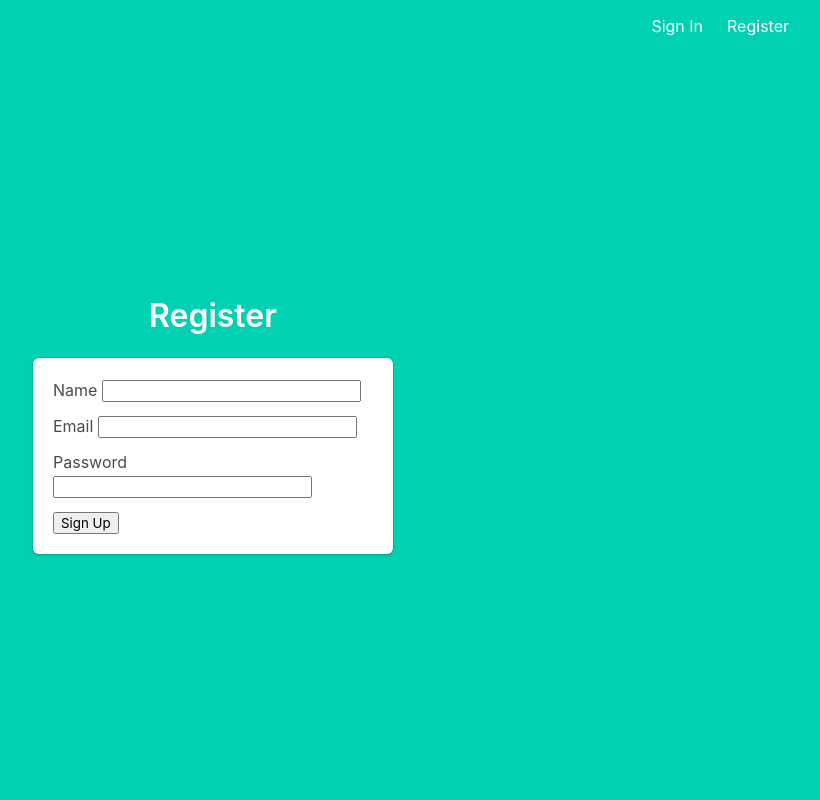
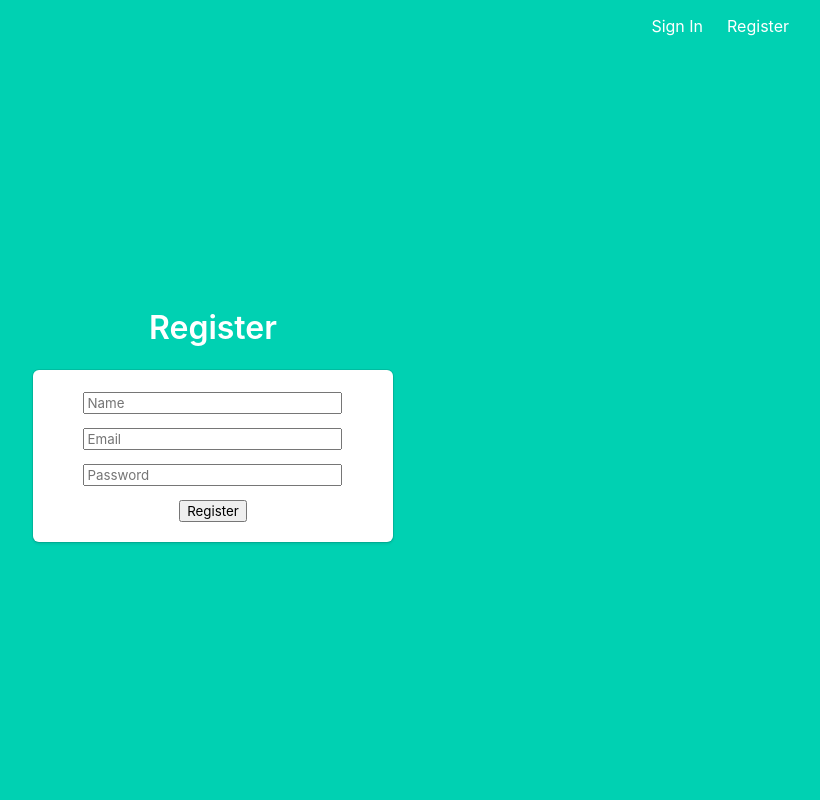
Before and after one commit to mzaneri/TTP-FS, a Flask app: page /register in a window 1280 px wide. Shown: the whole page, without its empty margins (427-1247 px from the left). Run offline with Flask 2, Linux system fonts and the light colour scheme.

Commit message:
Fixed UI on signin and register views

```diff
--- a/app/forms.py
+++ b/app/forms.py
@@ -3,15 +3,15 @@ from wtforms import StringField, PasswordField, SubmitField, IntegerField
 from wtforms.validators import DataRequired
 
 class RegisterForm(FlaskForm):
-    name = StringField('Name', validators=[DataRequired()])
-    email = StringField('Email', validators=[DataRequired()])
-    password = PasswordField('Password', validators=[DataRequired()])
-    submit = SubmitField('Sign Up')
+    name = StringField('Name', validators=[DataRequired()], render_kw={"placeholder": "Name"})
+    email = StringField('Email', validators=[DataRequired()], render_kw={"placeholder": "Email"})
+    password = PasswordField('Password', validators=[DataRequired()], render_kw={"placeholder": "Password"})
+    submit = SubmitField('Register')
 
 class SignInForm(FlaskForm):
-    email = StringField('Email', validators=[DataRequired()])
-    password = PasswordField('Password', validators=[DataRequired()])
-    submit = SubmitField('Login')
+    email = StringField('Email', validators=[DataRequired()], render_kw={"placeholder": "Email"})
+    password = PasswordField('Password', validators=[DataRequired()], render_kw={"placeholder": "Password"})
+    submit = SubmitField('Sign In')
 
 class StockForm(FlaskForm):
     ticker = StringField('Ticker Symbol', validators=[DataRequired()])
--- a/app/templates/register.html
+++ b/app/templates/register.html
@@ -9,25 +9,22 @@
         <form method="POST" action="">
             {{ form.hidden_tag() }}
             <div class="field">
-                <div class="control">
-                    {{ form.name.label }}
+                <div class="control has-text-centered">
                     {{ form.name(size=24) }}
                 </div>
             </div>
             <div class="field">
-                <div class="control">
-                    {{ form.email.label }}
+                <div class="control has-text-centered">
                     {{ form.email(size=24) }}
                 </div>
             </div>
             <div class="field">
-                <div class="control">
-                    {{ form.password.label }}
+                <div class="control has-text-centered">
                     {{ form.password(size=24) }}
                 </div>
             </div>
             <div class="field">
-                <div class="control">
+                <div class="control has-text-centered">
                     {{ form.submit() }}
                 </div>
             </div>
```
Also changed, not shown: app/templates/signin.html (+4 -6 lines).
